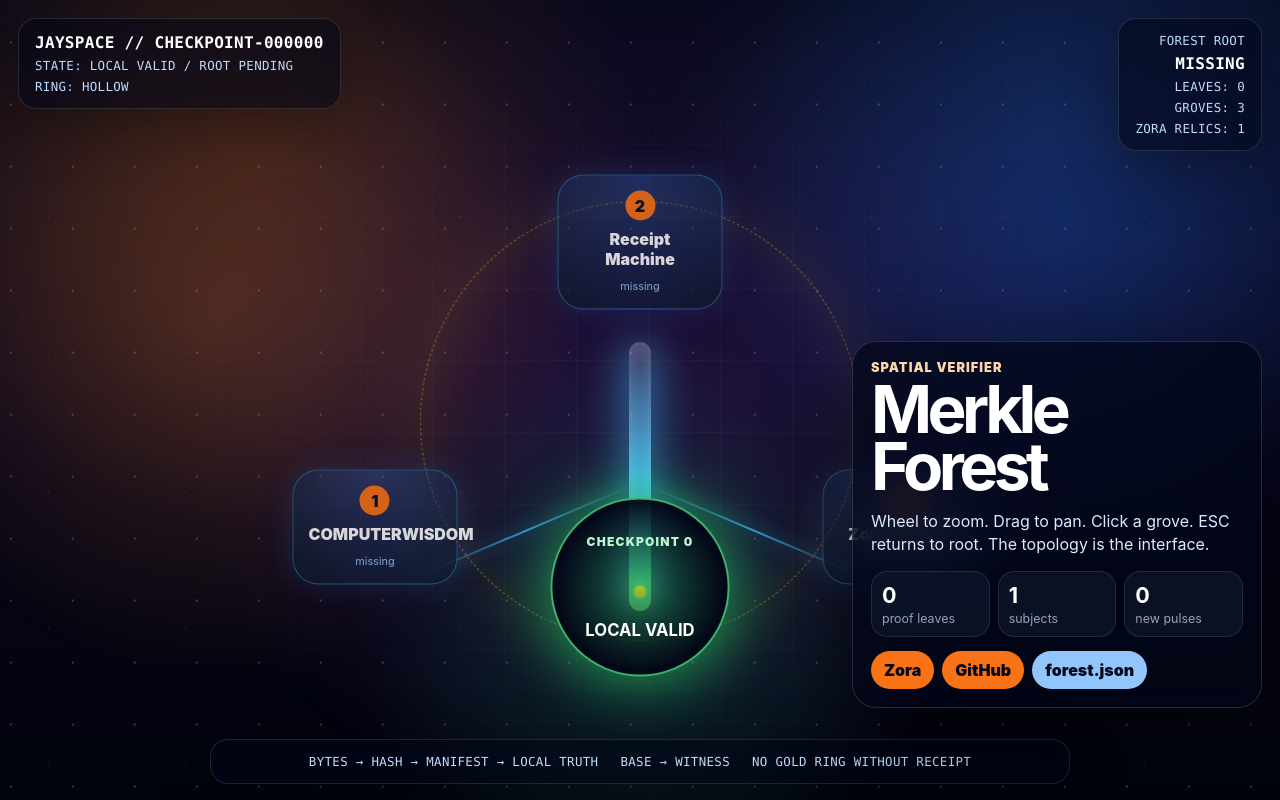
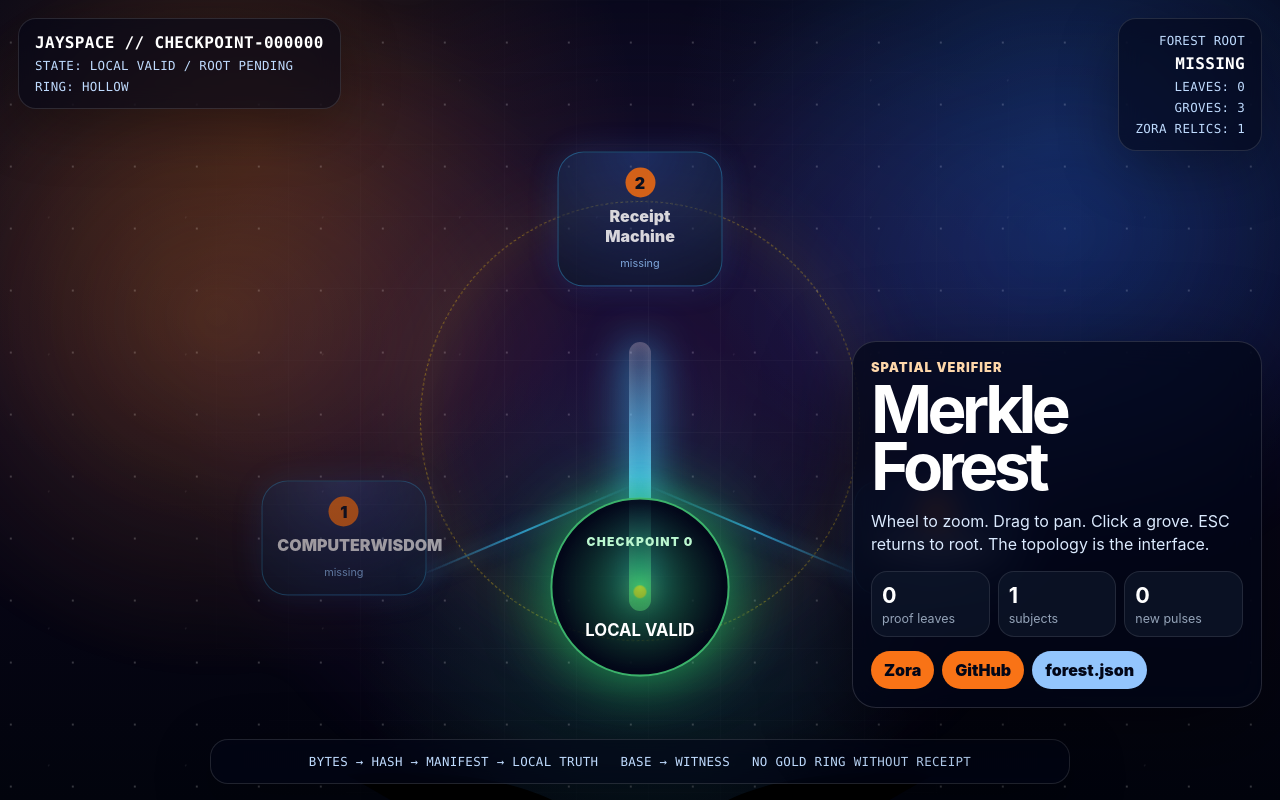
Before and after one commit to jsonwisdom/jay-zora-portal, a React (Vite) app in the folder frontend/: page / in a window 1280 px wide. Built offline with nearby package versions, Linux system fonts and the light colour scheme.

Commit message:
Add receipt traversal pulses to observatory

```diff
--- a/frontend/src/main.jsx
+++ b/frontend/src/main.jsx
@@ -78,8 +78,8 @@ function App() {
     const count = Math.max(groves.length, 1);
     return groves.map((grove, i) => {
       const angle = (-90 + (360 / count) * i) * (Math.PI / 180);
-      const radius = 34;
-      return { ...grove, x: 50 + Math.cos(angle) * radius, y: 50 + Math.sin(angle) * radius };
+      const radius = 38;
+      return { ...grove, x: 50 + Math.cos(angle) * radius, y: 50 + Math.sin(angle) * radius, delay: `${i * 1.15}s` };
     });
   }, [groves]);
 
@@ -102,6 +102,7 @@ function App() {
       <div className="space-layer stars" />
       <div className="space-layer nebula" />
       <div className="space-layer dust" />
+      <div className="space-layer vignette" />
 
       <header className="hud top-left">
         <strong>JAYSPACE // CHECKPOINT-000000</strong>
@@ -126,6 +127,11 @@ function App() {
         onDoubleClick={() => setZoom((z) => Math.min(2.4, z + 0.35))}
       >
         <div className="forest-camera" style={{ transform: `translate(${pan.x}px, ${pan.y}px) scale(${zoom})` }}>
+          <svg className="flow-svg" viewBox="0 0 100 100" preserveAspectRatio="none" aria-hidden="true">
+            {positions.map((grove, i) => (
+              <path key={grove.id} className="flow-path" style={{ animationDelay: `${i * 1.4}s` }} d={`M 50 88 C 50 64, ${grove.x} 70, ${grove.x} ${grove.y}`} />
+            ))}
+          </svg>
           <div className="root-node" onClick={() => setSelected(null)}>
             <span>CHECKPOINT 0</span>
             <strong>{state.tone === "valid" ? "ANCHORED" : "LOCAL VALID"}</strong>
@@ -137,7 +143,7 @@ function App() {
             <button
               key={grove.id}
               className={`grove-node ${selected?.id === grove.id ? "selected" : ""}`}
-              style={{ left: `${grove.x}%`, top: `${grove.y}%` }}
+              style={{ left: `${grove.x}%`, top: `${grove.y}%`, animationDelay: grove.delay }}
               onClick={(e) => { e.stopPropagation(); setSelected(grove); setZoom(1.45); }}
             >
               <span>{grove.leaf_count || grove.leaves?.length || 0}</span>
```
